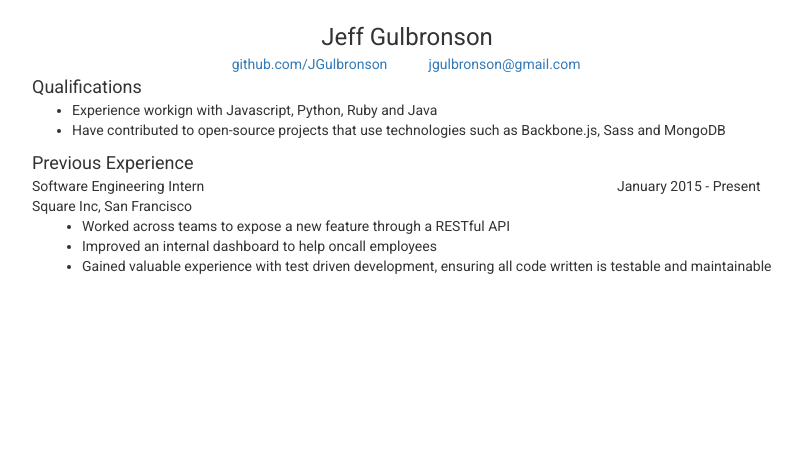
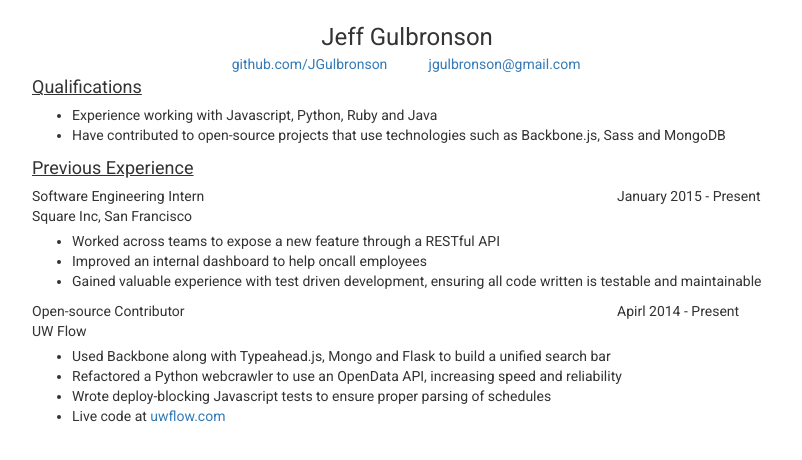
Before and after one commit to JGulbronson/JGulbronson.github.io, a plain HTML site: page index.html in a window 1280 px wide. Shown: the whole page, without its empty margins (233-1035 px from the left). Drawn offline with nearby package versions, Linux system fonts and the light colour scheme.

Commit message:
Added Flow as experience

```diff
--- a/index.css
+++ b/index.css
@@ -17,4 +17,10 @@
 
 .header {
   font-size: large;
+  text-decoration: underline;
+  margin-bottom: 5px;
 }
+
+.job-info {
+  margin-bottom: 5px;
+}
--- a/index.html
+++ b/index.html
@@ -33,11 +33,15 @@
     </div>
   </div>
   <div class="row">
+    <div class="header col-md-offset-2 col-md-3">
+      Qualifications
+    </div>
+  </div>
+  <div class="row">
     <div class="col-md-offset-2 col-md-8">
-      <span class="header">Qualifications</span>
       <ul>
         <li>
-          Experience workign with Javascript, Python, Ruby and Java
+          Experience working with Javascript, Python, Ruby and Java
         </li>
         <li>
           Have contributed to open-source projects that use technologies such as Backbone.js, Sass and MongoDB
@@ -50,7 +54,7 @@
       Previous Experience
     </div>
   </div>
-  <div class="row">
+  <div class="job-info row">
     <div class="col-md-offset-2 col-md-4">
       <div>
         Software Engineering Intern
@@ -63,6 +67,7 @@
       January 2015 - Present
     </div>
   </div>
+  <div class="row">
     <div class="col-md-offset-2 col-md-8">
       <ul>
         <li>
@@ -77,6 +82,38 @@
       </ul>
     </div>
   </div>
+  <div class="job-info row">
+    <div class="col-md-offset-2 col-md-4">
+      <div>
+        Open-source Contributor
+      </div>
+      <div>
+        UW Flow
+      </div>
+    </div>
+    <div class="col-md-offset-2 col-md-4">
+      Apirl 2014 - Present
+    </div>
+  </div>
+  <div class="row">
+    <div class="col-md-offset-2 col-md-8">
+      <ul>
+        <li>
+          Used Backbone along with Typeahead.js, Mongo and Flask to build a unified search bar
+        </li>
+        <li>
+          Refactored a Python webcrawler to use an OpenData API, increasing speed and reliability
+        </li>
+        <li>
+          Wrote deploy-blocking Javascript tests to ensure proper parsing of schedules
+        </li>
+        <li>
+          Live code at <a href="https://uwflow.com">uwflow.com</a>
+        </li>
+      </ul>
+    </div>
+  </div>
+</div>
 </body>
 
 </html>
```
Lines whose indentation alone changed are shown as unchanged.
